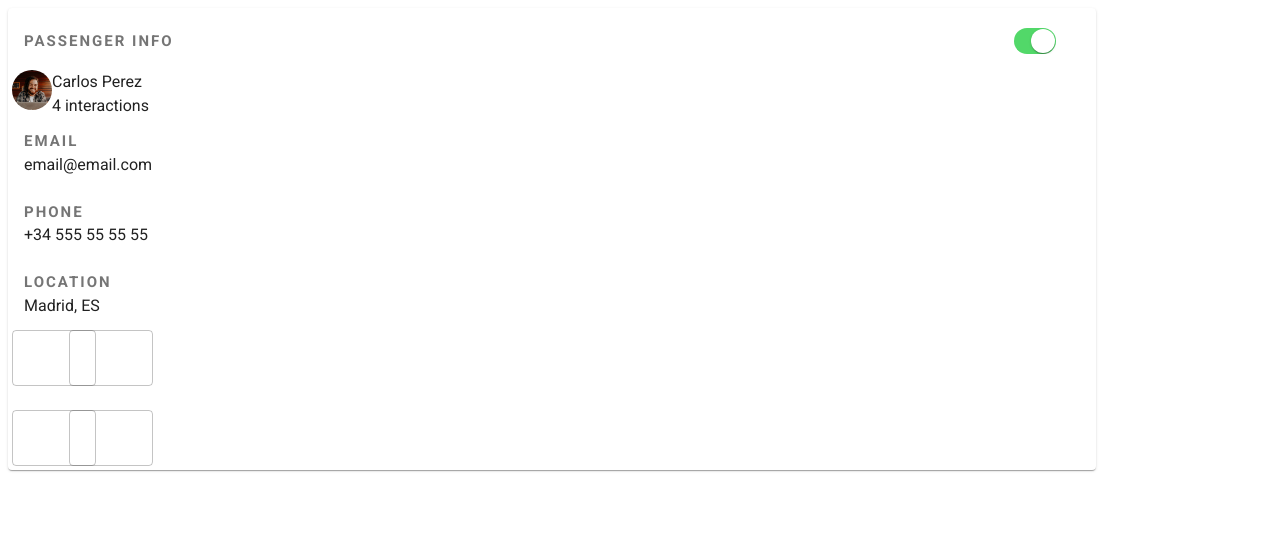
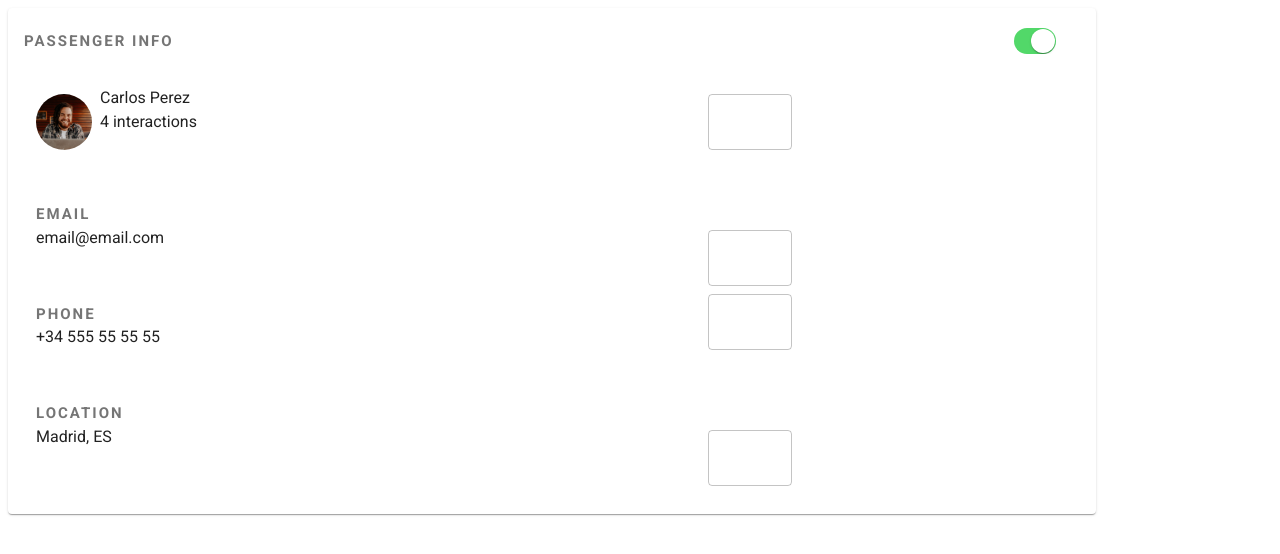
Before and after one commit to orianabreu/Onyze-test, a React (Create React App) app: page / in a window 1280 px wide. Shown: the top 554 px of the page. Built offline with nearby package versions, Linux system fonts and the light colour scheme; some icons are missing.

Commit message:
config avatar and buttons styles

```diff
--- a/src/PassengerInfo/index.js
+++ b/src/PassengerInfo/index.js
@@ -20,7 +20,7 @@ const AccordionSummary = withStyles({
 
 export default function Passenger() {
 
-  const {root, heading, MuiGrid} = useStyles();
+  const {root, heading, container, MuiAvatar} = useStyles();
 
   return (
     <div className={root}>
@@ -36,21 +36,23 @@ export default function Passenger() {
         </AccordionSummary>
 
         <AccordionDetails>
-            <Grid container spacing={3} className={MuiGrid}>
+            <Grid container spacing={1} className={container}>
 
-
+                <Grid container xs={8} spacing={2} alignItems='flex-start'>
                     <Grid container xs={12}>
                         <Avatar
                             alt="Passenger"
                             src={passenger1}
+                            className={MuiAvatar}
                         />
-                    <Typography>
-                        Carlos Perez <br />
+                        <Typography >
+                            Carlos Perez
+                            <br />
                             4 interactions
                         </Typography>
                     </Grid>
 
-                <Grid item xs={12} className={MuiGrid}>
+                    <Grid item xs={12} >
                         <Typography className={heading}>
                             EMAIL
                         </Typography>
@@ -76,6 +78,7 @@ export default function Passenger() {
                             Madrid, ES
                         </Typography>
                     </Grid>
+                </Grid>
 
                     <PaymentButtons />
 
--- a/src/PassengerInfo/styles.js
+++ b/src/PassengerInfo/styles.js
@@ -12,10 +12,16 @@ const useStyles = makeStyles((theme) => ({
       fontWeight: 'bold',
       letterSpacing: '2px',
     },
-    MuiGrid: {
-        root: {
-            flexGrow: 1,
-        }
+    container: {
+        padding: theme.spacing(2),
+    },
+    MuiAvatar: {
+        margin: theme.spacing(1),
+        width: theme.spacing(7),
+        height: theme.spacing(7),
+    },
+    MuiTypography: {
+
     }
   }));
 
--- a/src/PaymentButtons/index.js
+++ b/src/PaymentButtons/index.js
@@ -10,31 +10,34 @@ export default function PaymentButtons() {
 
   return (
     <div className={root}>
-      <Grid container spacing={3} direction='column'>
-        <Grid container item xs={4} spacing={5}>
-        <Grid item xs={2}>
+      <Grid container spacing={1} direction='column'>
+
+        <Grid container item xs={4} spacing={10}>
+            <Grid item xs={6} spacing={5}>
                 <Button variant='outlined' size='large'>
                     <Paypal size='40'/>
                 </Button>
             </Grid>
-        <Grid item xs={2}>
+            <Grid item xs={6} spacing={5}>
                 <Button variant='outlined' size='large'>
                     <Visa size='40'/>
                 </Button>
             </Grid>
         </Grid>
-        <Grid container item xs={4} spacing={5}>
-        <Grid item xs={2}>
+
+        <Grid container item xs={4} spacing={10}>
+            <Grid item xs={6} spacing={5}>
                 <Button variant='outlined' size='large'>
                     <Mastercard size='40'/>
                 </Button>
             </Grid>
-        <Grid item xs={2}>
+            <Grid item xs={6} spacing={5}>
                 <Button variant='outlined' size='large'>
                     <ApplePay size='40'/>
                 </Button>
             </Grid>
         </Grid>
+
       </Grid>
     </div>
   );
```
Lines whose indentation alone changed are shown as unchanged.
